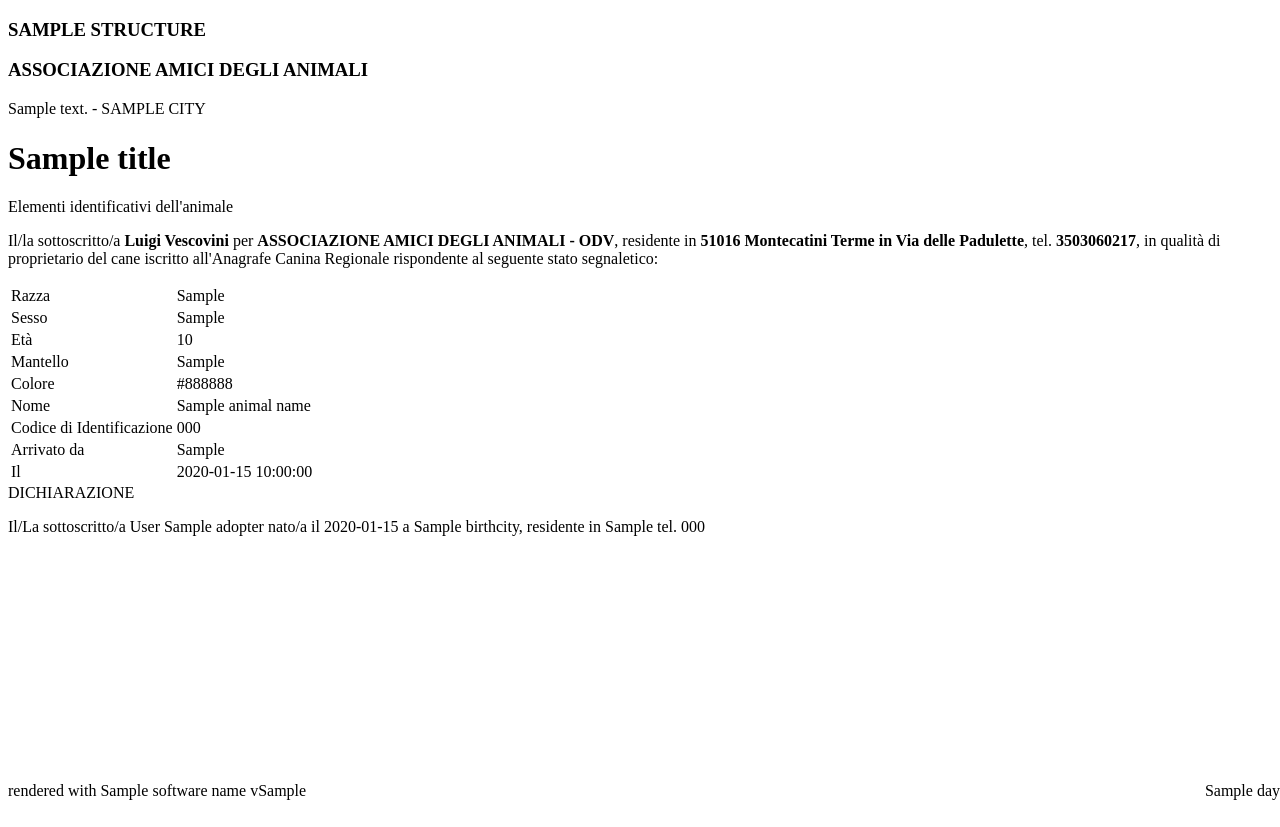
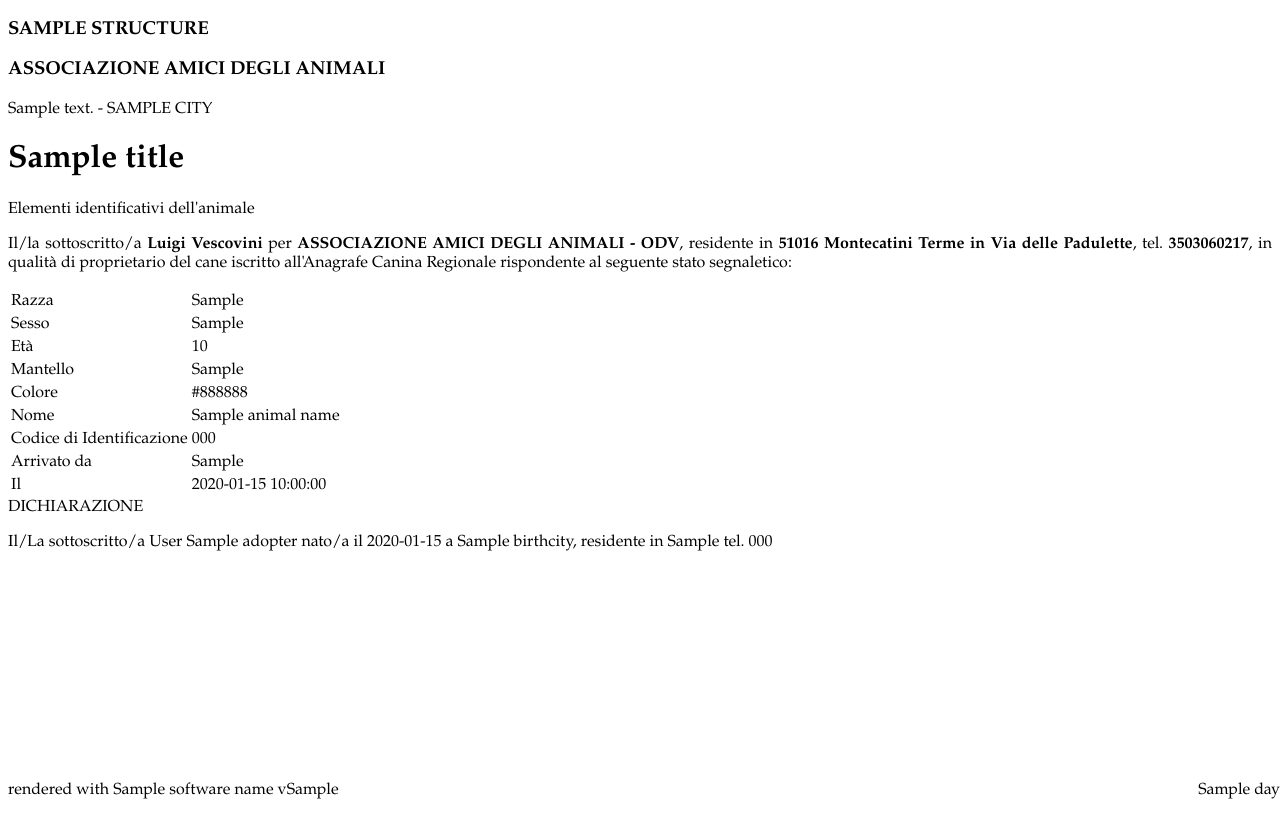
Before and after one commit to samu9/hermadata, a Python web app: template backend/hermadata/reports/templates/exit.jinja in a window 1280 px wide. Run offline with Jinja, Linux system fonts and the light colour scheme; the template is opened without the code that fills it: most values are stand-ins (such as "Sample title", 1, 10 or a date in 2020).

Commit message:
style: enhance body styling in base.jinja template

```diff
--- a/backend/hermadata/reports/templates/base.jinja
+++ b/backend/hermadata/reports/templates/base.jinja
@@ -7,6 +7,10 @@
             @page {
                 size: A4;
                 margin: 1.5cm;
+            }
+            body {
+                font-family: Palatino, 'Times New Roman', Times, serif;
+                text-align: justify;
             }
         </style>
     </head>
```
